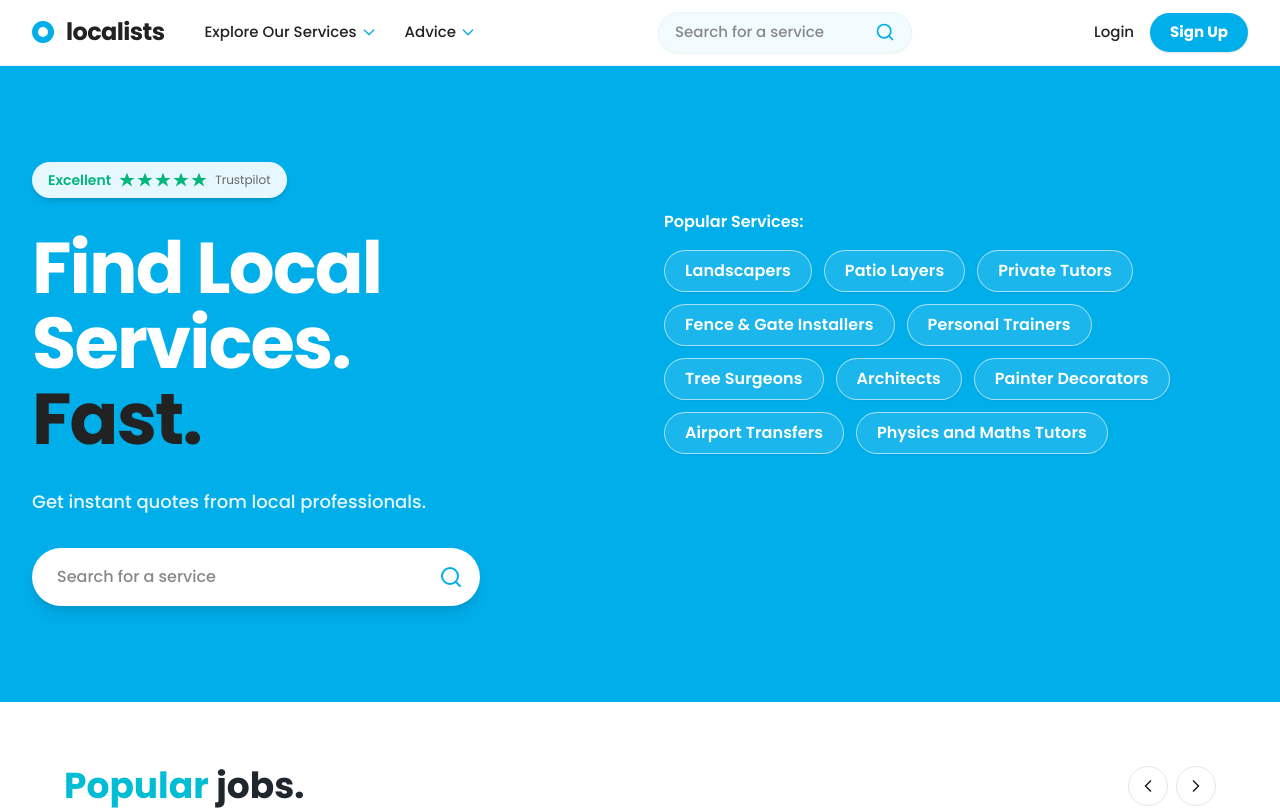
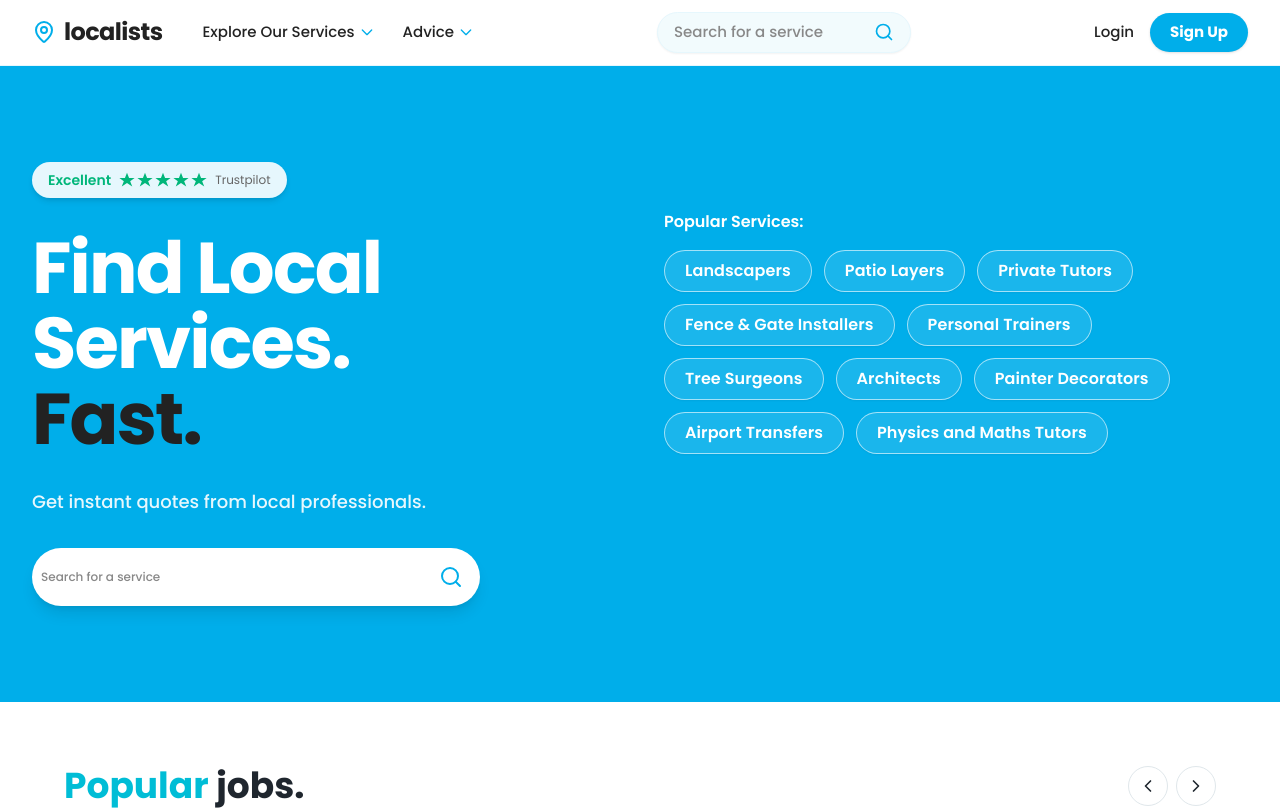
Before and after one commit to RohitDharmik/localistjobportal, a React (Vite) app: page / in a window 1280 px wide. Shown: the top 810 px of the page. Built offline with nearby package versions, Linux system fonts and the light colour scheme; the HTML template or start-up script is replaced by a standard one.

Commit message:
vercel add

```diff
--- a/src/components/Header.tsx
+++ b/src/components/Header.tsx
@@ -1,4 +1,4 @@
-import { Search, Menu } from "lucide-react";
+import { Search, Menu, MapPin } from "lucide-react";
 import { Button } from "@/components/ui/button";
 import { useState } from "react";
 
@@ -13,7 +13,8 @@ const Header = () => {
         <div className="flex items-center gap-10">
           <div className="flex items-center gap-2">
             {/* Pin icon for logo */}
-            <svg width="22" height="22" viewBox="0 0 22 22" fill="none" className="mr-1"><circle cx="11" cy="11" r="11" fill="#00AEEA"/><circle cx="11" cy="11" r="5" fill="#fff"/></svg>
+            {/* < */}
+            <MapPin color="#00AEEA" />
             <span className="font-black text-2xl text-[#222] tracking-tight">localists</span>
           </div>
           <nav className="hidden md:flex items-center gap-7 text-[15px] font-medium text-[#222]">
--- a/src/components/HeroSection.tsx
+++ b/src/components/HeroSection.tsx
@@ -45,7 +45,8 @@ const HeroSection = () => {
               <input
                 type="text"
                 placeholder="Search for a service"
-                className="flex-1 px-6 py-4 text-[#222] placeholder-[#888] outline-none bg-transparent text-base font-medium"
+                className="flex-1 px-3 py-2 text-[#222] placeholder-[#888] outline-none bg-transparent text-sm font-medium min-w-0
+                  sm:px-2 sm:py-1 sm:text-xs"
                 style={{ minWidth: 0 }}
               />
               <button className="p-4 text-[#00AEEA] hover:bg-[#e6f7fd] transition-colors">
```
Also changed, not shown: vercel.json (added).
